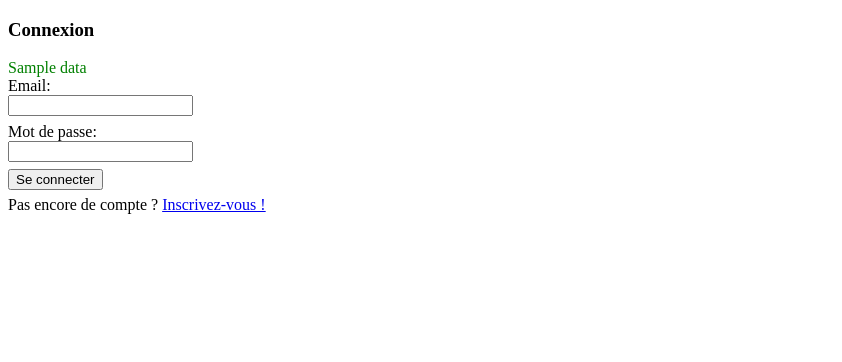
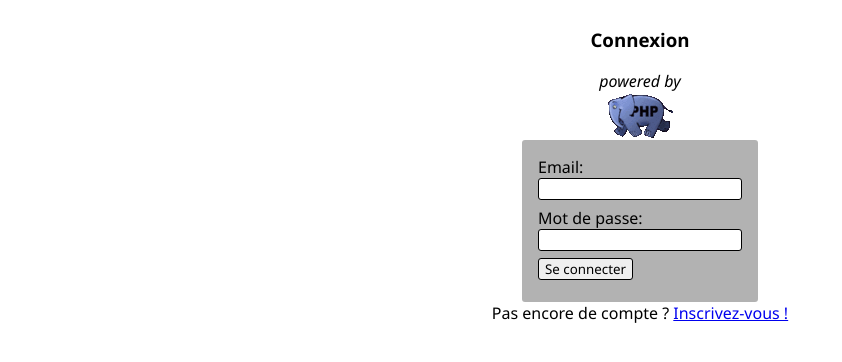
Before and after one commit to TeaFlex/PHPproject2021, a PHP site: template views/Connection.php in a window 1280 px wide. Shown: the top 362 px of the page, without its empty margins (0-842 px from the left). Run offline with PHP 8.4, Linux system fonts and the light colour scheme; the template is opened without the code that fills it: most values are stand-ins (such as "Sample title", 1, 10 or a date in 2020).

Commit message:
connection done

```diff
--- a/controller/RegistrationController.php
+++ b/controller/RegistrationController.php
@@ -31,8 +31,6 @@ class RegistrationController extends BaseController {
             if($fields['pwd'] != $fields['rpwd'])
                 throw new Exception("La confirmation du mot de passe n'est pas identique au mot de passe.");
 
-            //TODO tester préexsitence mail
-
         } catch (\Throwable $th) {
             $_SESSION['error'] = $th->getMessage();
             self::redirectToPage("registration");
--- a/model/AccessSQL.php
+++ b/model/AccessSQL.php
@@ -28,7 +28,7 @@ class AccessSQL {
     }
 
     function getAllEntries(string $table) {
-        $sql = "SELECT * from $table";
+        $sql = "SELECT * from $table;";
         $req = $this->db->prepare($sql);
         $req->execute();
         $req->setFetchMode(PDO::FETCH_OBJ);
--- a/style/style.css
+++ b/style/style.css
@@ -1,3 +1,14 @@
+html * {
+    font-family: 'Segoe UI', Tahoma, Geneva, Verdana, sans-serif;
+}
+
+form {
+    display: inline-block;
+    padding: 1em;
+    background-color: rgba(0, 0, 0, 0.3);
+    border-radius: 3px;
+}
+
 form * {
     display: block;
     width: auto;
@@ -5,6 +16,8 @@ form * {
 
 form input {
     margin-bottom: 0.5em;
+    border-radius: 3px;
+    border: black 1px solid;
 }
 
 form label, form input[type="submit"] {
@@ -18,3 +31,18 @@ form label, form input[type="submit"] {
 .success {
     color: green;
 }
+
+.center, .flex{
+    display: flex;
+    flex-flow: row nowrap;
+}
+
+.center {
+    align-items: center;
+    justify-content: center;
+    flex-flow: column nowrap;
+}
+
+.full-h {
+    min-height: 100vh;
+}
--- a/views/Connection.php
+++ b/views/Connection.php
@@ -1,5 +1,8 @@
+<div class="center">
     <h3>Connexion</h3>
-<span class="success"><?= $data ?></span>
+    <span style="font-style: italic;">powered by</span> <img src="assets/icons/elephpant.gif" alt="funny elephant"/>
+    <span class="success"><?= $data['success'] ?></span>
+    <span class="error"><?= $data['error'] ?></span>
     <form action="index.php?action=connection" method="post">
         <label for="email">Email:</label>
         <input type="email" name="email" id="email"/>
@@ -10,3 +13,4 @@
     <div>
         Pas encore de compte ? <a href="index.php?page=registration">Inscrivez-vous !</a>
     </div>
+</div>
--- a/views/Home.php
+++ b/views/Home.php
@@ -1,5 +1,9 @@
 <?php
     $title = "Accueil";
 ?>
+<a href="index.php?action=disconnect">Se déconnecter</a>
+<h1>FILMCOLLECTIONGENIAL.COM</h1>
 
-<h1>FILMCOLLECTIONGENIAL.COM</h1>
+<?php
+
+?>
--- a/views/Registration.php
+++ b/views/Registration.php
@@ -1,3 +1,4 @@
+<div class="center">
     <h3>Inscription</h3>
     <span class="error"><?= $data ?></span>
     <form action="index.php?action=registration" method="post">
@@ -14,3 +15,4 @@
     <div>
         Vous possédez déjà un compte ? <a href="index.php?page=connection">Connectez-vous !</a>
     </div>
+</div>
```
Also changed, not shown: controller/ConnectionController.php (+55 -3 lines), index.php (+8 -3 lines), views/Error.php (+13 -2 lines), assets/icons/elephpant.gif (added), assets/icons/favicon.png (added). Lines whose indentation alone changed are shown as unchanged.
